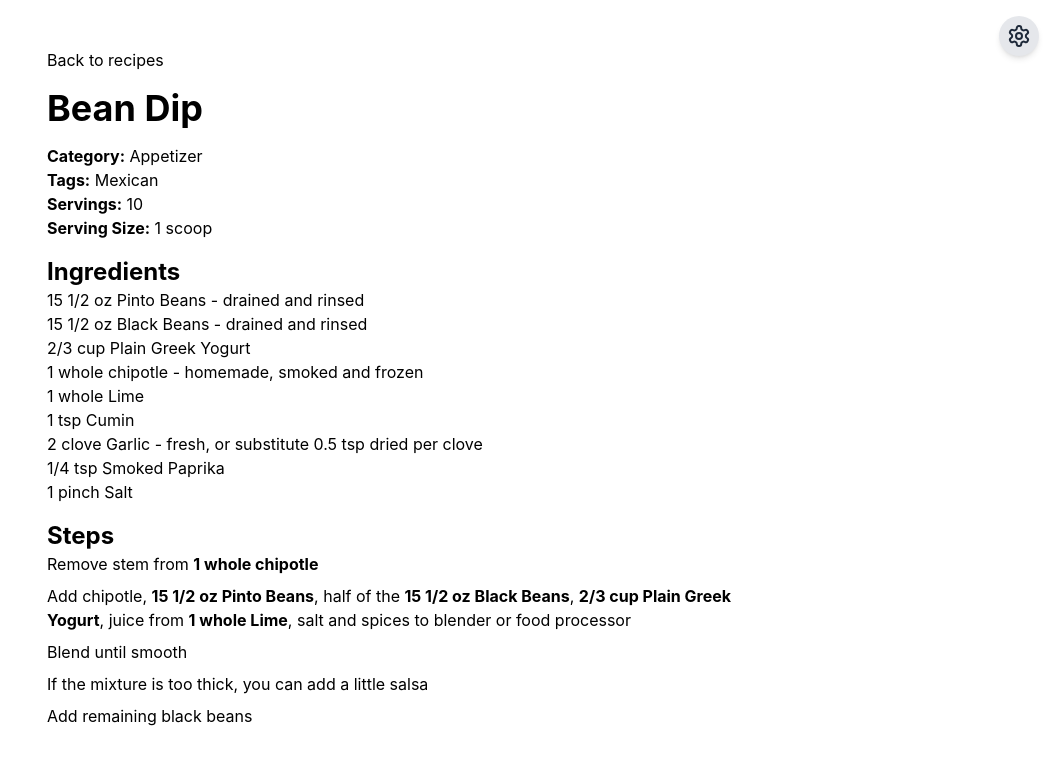
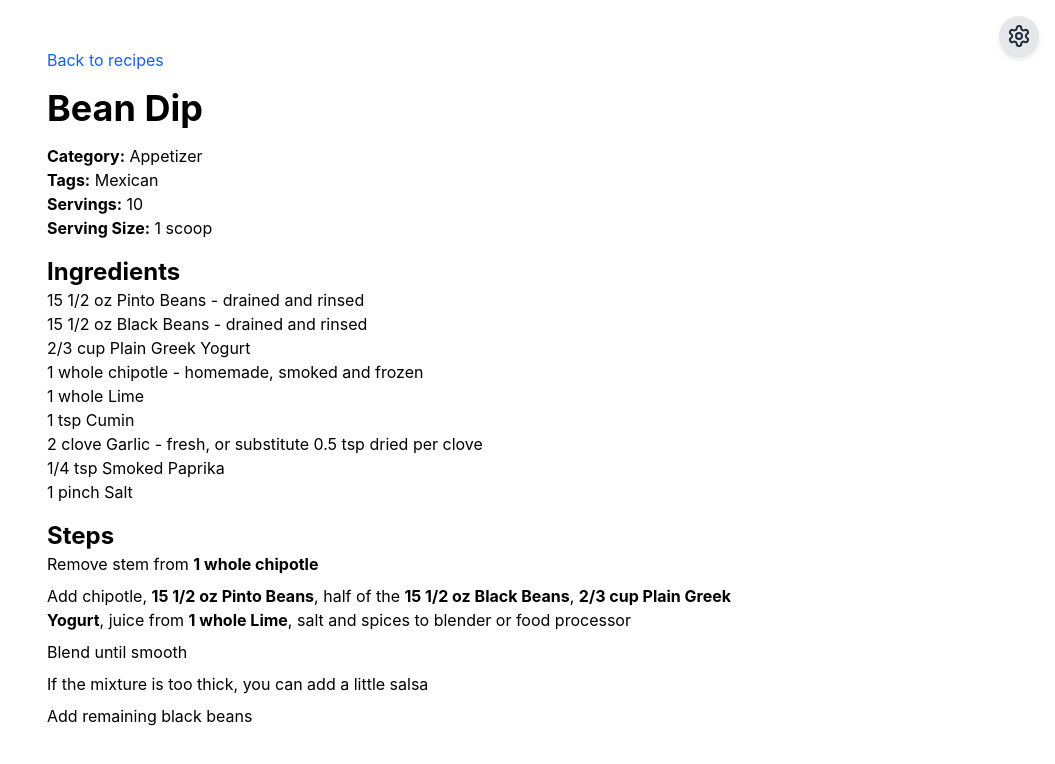
Before and after one commit to taylerjtodd/recipes, a Next.js app: page /recipes/recipes/bean-dip in a window 1280 px wide. Shown: the top 764 px of the page, without its empty margins (225-1280 px from the left). Built offline with nearby package versions, Linux system fonts and the light colour scheme.

Commit message:
link component

```diff
--- a/src/app/layout.tsx
+++ b/src/app/layout.tsx
@@ -1,7 +1,7 @@
 import type { Metadata } from "next";
 import { Geist, Geist_Mono } from "next/font/google";
 import "./globals.css";
-import { ThemeProvider } from "@/components/ThemeProvider";
+import { ThemeProvider } from "@/ThemeProvider";
 import { SettingsMenu } from "@/components/SettingsMenu";
 
 const geistSans = Geist({
--- a/src/app/page.tsx
+++ b/src/app/page.tsx
@@ -1,7 +1,7 @@
 "use client";
 
 import { useState } from "react";
-import Link from "next/link";
+import Link from "@/components/core/Link";
 import recipes from "@/data/recipes.json";
 import { Recipe } from "@/types/recipe";
 
@@ -20,7 +20,7 @@ export default function Home() {
     <div className="max-w-3xl mx-auto p-4">
       <div className="flex justify-between items-center mb-4">
         <h1 className="text-4xl font-bold m-0">My Recipes</h1>
-        <Link href="/recipes/new" className="px-4 py-2 bg-blue-600 text-white rounded no-underline">
+        <Link href="/recipes/new" unstyled className="px-4 py-2 bg-blue-600 text-white rounded no-underline">
           Add Recipe
         </Link>
       </div>
@@ -43,7 +43,7 @@ export default function Home() {
           {filteredRecipes.map((recipe) => (
             <tr key={recipe.title}>
               <td className="border border-gray-300 dark:border-gray-700 p-2">
-                <Link href={`/recipes/${recipe.title.toLowerCase().replace(/ /g, "-")}`} className="text-blue-600 dark:text-blue-400 hover:underline">
+                <Link href={`/recipes/${recipe.title.toLowerCase().replace(/ /g, "-")}`}>
                   {recipe.title}
                 </Link>
               </td>
--- a/src/app/recipes/new/page.tsx
+++ b/src/app/recipes/new/page.tsx
@@ -1,7 +1,7 @@
 "use client";
 
 import { useState } from "react";
-import Link from "next/link";
+import Link from "@/components/core/Link";
 import { Recipe, COMMON_UNITS } from "@/types/recipe";
 
 export default function NewRecipe() {
@@ -110,10 +110,7 @@ export default function NewRecipe() {
 
   return (
     <div className="max-w-3xl mx-auto p-4">
-      <Link
-        href="/"
-        className="text-blue-600 dark:text-blue-400 underline mb-4 inline-block hover:text-blue-800 dark:hover:text-blue-300"
-      >
+      <Link href="/" className="mb-4 inline-block">
         &larr; Back to Recipes
       </Link>
       <h1 className="text-4xl font-bold mb-8">
--- a/src/components/Header.tsx
+++ b/src/components/Header.tsx
@@ -1,4 +1,4 @@
-import Link from "next/link";
+import Link from "@/components/core/Link";
 
 interface HeaderProps {
   title: string;
--- /dev/null
+++ b/src/components/core/Link.tsx
@@ -0,0 +1,27 @@
+import NextLink, { LinkProps as NextLinkProps } from "next/link";
+import { AnchorHTMLAttributes, forwardRef } from "react";
+
+export type LinkProps = NextLinkProps &
+  Omit<AnchorHTMLAttributes<HTMLAnchorElement>, keyof NextLinkProps> & {
+    unstyled?: boolean;
+  };
+
+const Link = forwardRef<HTMLAnchorElement, LinkProps>(
+  ({ className, unstyled, children, ...props }, ref) => {
+    const defaultClasses = unstyled
+      ? ""
+      : "text-blue-600 dark:text-blue-400 hover:underline hover:text-blue-800 dark:hover:text-blue-300 transition-colors";
+
+    const mergedClassName = [defaultClasses, className].filter(Boolean).join(" ");
+
+    return (
+      <NextLink ref={ref} className={mergedClassName} {...props}>
+        {children}
+      </NextLink>
+    );
+  }
+);
+
+Link.displayName = "Link";
+
+export default Link;
```
Also changed, not shown: src/ThemeProvider.tsx (renamed from src/components/ThemeProvider.tsx).
